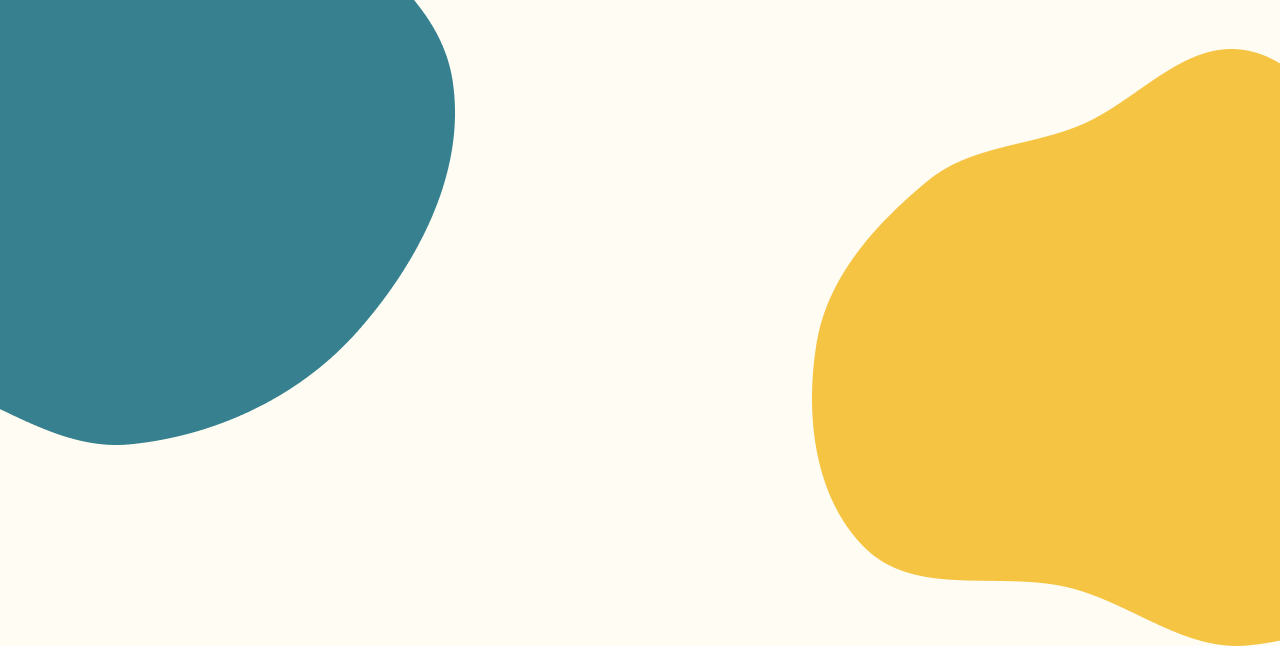
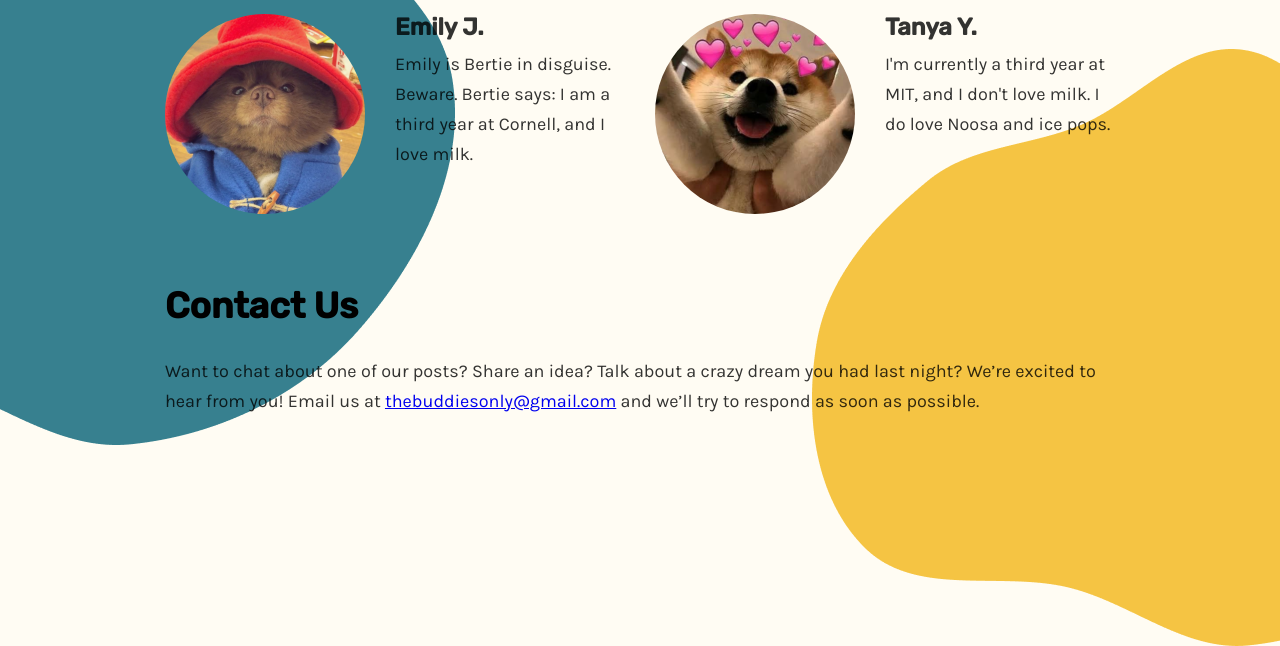
Before and after one commit to itstabya/buddies-only, a Gatsby site: page /about in a window 1280 px wide. Shown: the part 431-1077 px from the top of the page. Built offline with nearby package versions, Linux system fonts and the light colour scheme; Gatsby itself is replaced by a stand-in of ours.

Commit message:
adding styling on about page

```diff
--- a/src/pages/about.js
+++ b/src/pages/about.js
@@ -1,25 +1,77 @@
 import React from "react"
-import Layout from "../components/layout"
 import Header from "../components/header"
 import Container from "../components/container"
 
 import pink from "../images/pink.png"
 import blue from "../images/blue.png"
 import yellow from "../images/yellow.png"
+import stockemily from "../images/stockemily.png"
+import stocktanya from "../images/stocktanya.png"
+import aboutStyles from "./about.module.css"
 
 export default function About() {
   return (
     <Header>
+      {/* background blobs */}
+      <img src={pink} id="pink" alt="" />
+      <img src={yellow} id="yellow" alt="" />
+      <img src={blue} id="blue" alt="" />
       <Container>
-        {/* background blobs */}
-        <img src={pink} id="pink" alt=""/>
-        <img src={yellow} id="yellow" alt=""/>
-        <img src={blue} id="blue" alt=""/>
-
-      <div>
-        <h2>About me</h2>
-        <p>the buddies only site is about to come to life!</p>
-      </div>
+        <div className={aboutStyles.blurb}>
+          <h2>About the Club</h2>
+          <p>
+            buddiesonly really be thriving out here! Lorem ipsum dolor sit amet,
+            consectetur adipiscing elit, sed do eiusmod tempor incididunt ut
+            labore et dolore magna aliqua. Ut enim ad minim veniam, quis nostrud
+            exercitation ullamco laboris nisi ut aliquip ex ea commodo
+            consequat.
+          </p>
+        </div>
+        <div className={aboutStyles.blurb}>
+          <h2>About Us</h2>
+          <div className={aboutStyles.bios}>
+            <div id={aboutStyles.emily} className={aboutStyles.bio}>
+              <img
+                className={aboutStyles.bioPic}
+                src={stockemily}
+                alt="emily, smiling"
+              />
+              <div className={aboutStyles.bioBlurb}>
+                <h3 style={{ marginBottom: 10 }}>Emily J.</h3>
+                <p>
+                  Emily is Bertie in disguise. Beware. Bertie says: I am a third
+                  year at Cornell, and I love milk.
+                </p>
+              </div>
+            </div>
+            <div id={aboutStyles.tanya} className={aboutStyles.bio}>
+              <img
+                className={aboutStyles.bioPic}
+                src={stocktanya}
+                alt="tanya, smiling"
+              />
+              <div className={aboutStyles.bioBlurb}>
+                <h3 style={{ marginBottom: 10 }}>Tanya Y.</h3>
+                <p>
+                  I'm currently a third year at MIT, and I don't love milk. I do
+                  love Noosa and ice pops.
+                </p>
+              </div>
+            </div>
+          </div>
+        </div>
+        <div className={aboutStyles.blurb}>
+          <h2>Contact Us</h2>
+          <p>
+            Want to chat about one of our posts? Share an idea? Talk about a
+            crazy dream you had last night? We’re excited to hear from you!
+            Email us at{" "}
+            <a href="mailto:thebuddiesonly@gmail.com">
+              thebuddiesonly@gmail.com
+            </a>{" "}
+            and we’ll try to respond as soon as possible.
+          </p>
+        </div>
       </Container>
     </Header>
   )
--- /dev/null
+++ b/src/pages/about.module.css
@@ -0,0 +1,33 @@
+.blurb {
+  padding-bottom: 30px;
+}
+
+.bios {
+  display: inline-block;
+}
+.bio {
+  display: inline-block;
+}
+
+#emily {
+  float: left;
+  padding-right: 15px;
+  width: 50%;
+}
+
+#tanya {
+  float: right;
+  padding-left: 15px;
+  width: 50%;
+}
+
+.bioPic {
+  border-radius: 50%;
+  width: 200px;
+  height: auto;
+  float: left;
+}
+.bioBlurb {
+  float: right;
+  width: 50%;
+}
--- a/src/pages/index.js
+++ b/src/pages/index.js
@@ -37,6 +37,7 @@ export default function Home() {
             </p>
           </div>
         </div>
+        <div className={indexStyles.recentPosts}></div>
       </Container>
     </Header>
   )
--- a/src/pages/index.module.css
+++ b/src/pages/index.module.css
@@ -6,6 +6,7 @@
   min-width: 30%;
   flex: 1;
   margin-bottom: 0px;
+  width: 30%;
 }
 
 .intro {
@@ -18,9 +19,9 @@
 
 .bio {
   display: inline-block;
-  width: 50%;
+  width: 70%;
   margin-left: auto;
   margin-right: auto;
-  padding-left: 30px;
+  padding-left: 50px;
   padding-bottom: 30px;
 }
```
Also changed, not shown: src/pages/contact.js (deleted, +0 -14 lines), src/images/stockemily.png (added), src/images/stocktanya.png (added).
